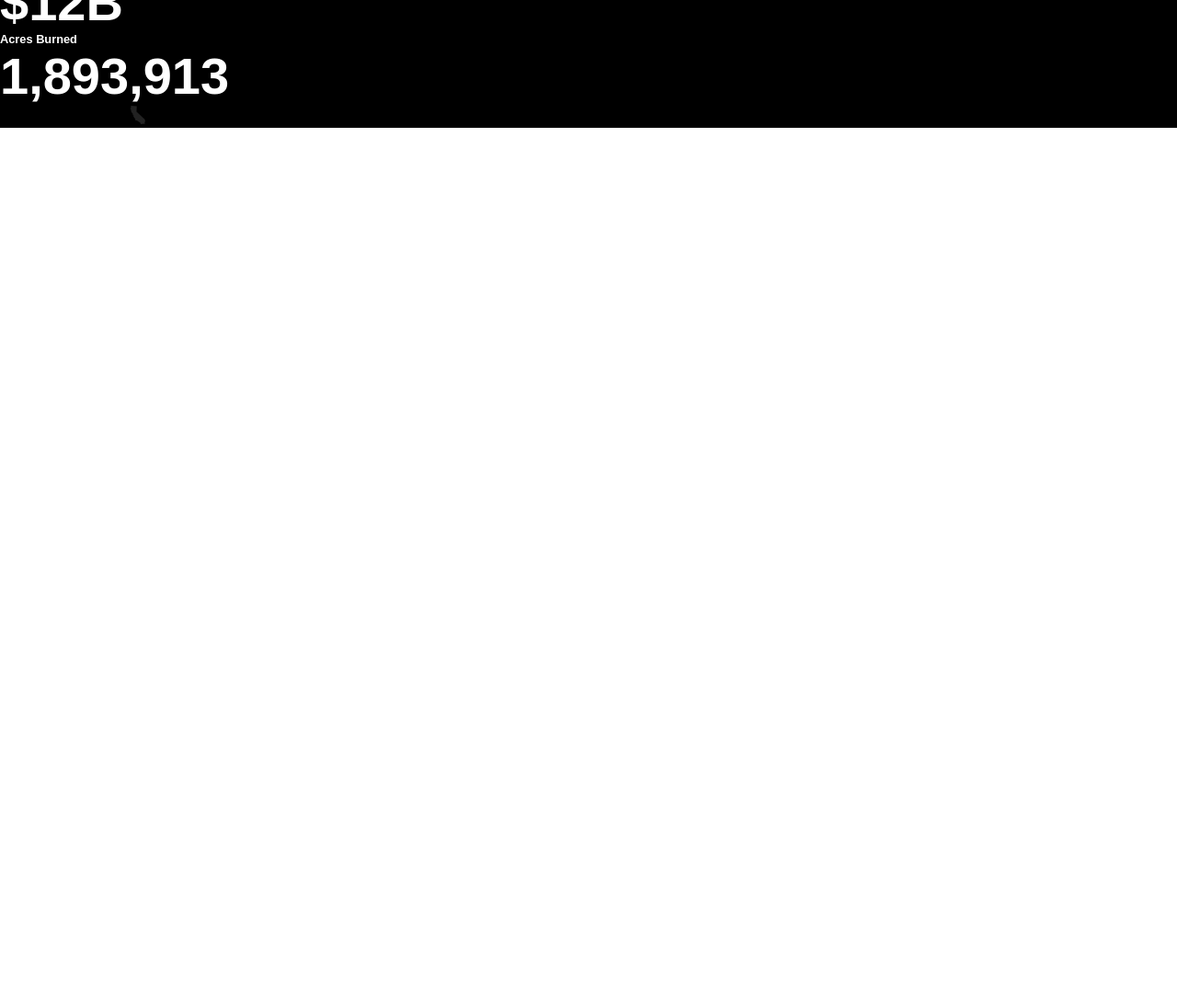
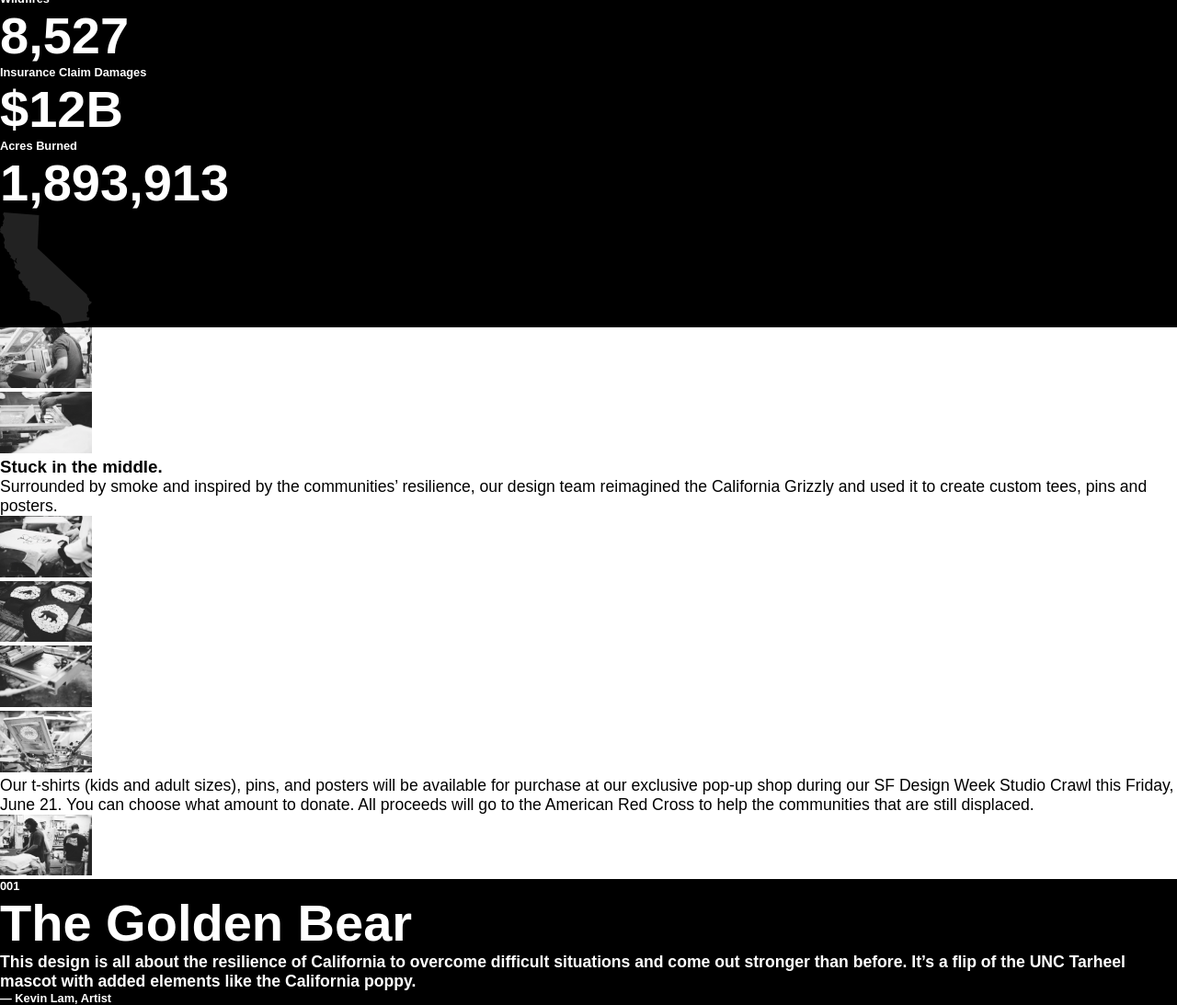
Before and after one commit to aschneiderbuch/28_Tag_Lev3_9_Project_cssrtiefung_california-calling, a plain HTML site: page index.html in a window 1280 px wide. Shown: the part 500-1593 px from the top of the page at 92% size. Before the commit the page ends 800 px from the top, so only its background shows below. Drawn offline with Linux system fonts and the light colour scheme; a web font is replaced by a local one.

Commit message:
BlockschwarzMitTextUnd2Bilder

```diff
--- a/assets/scss/main.scss
+++ b/assets/scss/main.scss
@@ -50,7 +50,7 @@ h2 {
 }
 
 h3 {
-    font-size: clamp(2.5rem, 5vw, 3.5rem);
+    font-size: b;
     color: $farbe_schwarz;
     font-family: schrift_loraNormal, sans-serif;
 }
@@ -112,16 +112,19 @@ dadurch sind die Bilder begrenzt, und responsive durch den Container.
 durch die img width 100% werden die Bilder schön eingepasst und nicht verzerrt  */
 .img_icon___maxWidth {
     max-width: 30px;
+
 }
+
+
 
 .img_bild___maxWidth {
     max-width: 300px;
 }
 
-img{
-    width: 100%;
+
+img {
+     width: 100px;
 }
-
 
 
 
@@ -138,12 +141,11 @@ img{
 .style___backgroundColor_black {
     background-color: $farbe_schwarz;
 }
-    img{
-        height: 20px
-    };
 
 
-
+.img_vertikcal___hight{
+    height: 100px;
+}
 
 
 .button___grundStyle{
--- a/index.html
+++ b/index.html
@@ -24,7 +24,8 @@
 
         <!-- ******************* vertikal Strich ****************** -->
         <article class="img_icon___maxWidth">
-            <img src="./assets/img/line_header_vertikalStrich.svg" alt="vertikaler Trennstrich">
+            <img class="img_vertikcal___hight" src="./assets/img/line_header_vertikalStrich.svg"
+                alt="vertikaler Trennstrich">
         </article>
 
         <!-- ******************** Text Block ************************** -->
@@ -58,7 +59,11 @@
 
     <main>
 
-        <!-- ********************* Block mit Text und $ und Karte ************* -->
+        <!-- ********************* Block schwarz   mit Text und $ und Karte ************* -->
+        <!-- ********************* Block schwarz   mit Text und $ und Karte ************* -->
+        <!-- ********************* Block schwarz   mit Text und $ und Karte ************* -->
+
+
 
         <section class="style___backgroundColor_black">
 
@@ -69,29 +74,30 @@
 
             <!-- *********************** $ und Karte *******************  -->
             <section>
+
                 <!-- *******************+ $ ********************  -->
                 <section>
                     <article>
-                        <h6>Wildfires                        </h6>
+                        <h6>Wildfires </h6>
                         <h2>8,527
                         </h2>
                     </article>
 
                     <article>
-                        <h6>Insurance Claim Damages                        </h6>
+                        <h6>Insurance Claim Damages  </h6>
                         <h2>$12B</h2>
                     </article>
 
                     <article>
                         <h6>Acres Burned</h6>
-                        <h2>1,893,913                        </h2>
+                        <h2>1,893,913 </h2>
                     </article>
-
                 </section>
 
                 <!-- ********************** Karte ****************** -->
                 <section class="img_bild___maxWidth">
-<img src="./assets/img/map_Main_Hintergrund_Umriss_InselKarte.svg" alt="Karte der Insel in grautönen ">
+                    <img src="./assets/img/map_Main_Hintergrund_Umriss_InselKarte.svg"
+                        alt="Karte der Insel in grautönen ">
                 </section>
             </section>
 
@@ -99,6 +105,100 @@
 
 
 
+
+        <!-- ************************ Block weiß   mit   Text    und  7 Bildern ************ -->
+        <!-- ************************ Block weiß   mit   Text    und  7 Bildern ************ -->
+        <!-- ************************ Block weiß   mit   Text    und  7 Bildern ************ -->
+        <section>
+
+            <!-- ************** Bild 1 + 2 *************** -->
+            <section>
+                <article class="img_bild___maxWidth">
+                    <img class="" src="./assets/img/action1_tshirtBedrucken_tshirtSchwarz.jpeg" alt="TShirt bedruckt">
+                </article>
+
+                <article class="img_bild___maxWidth">
+                    <img src="./assets/img/action2_nameAuftragenCopyFlocken.jpeg" alt="auftragen von Flock auf TShirt">
+                </article>
+            </section>
+
+            <!-- ************** Text + Bild 3 *************** -->
+            <section>
+                <article>
+                    <h3>Stuck in the middle.  </h3>
+                    <p>Surrounded by smoke and inspired by the communities’ resilience, our design team reimagined the
+                        California Grizzly and used it to create custom tees, pins and posters.
+                    </p>
+                </article>
+
+                <article class="img_bild___maxWidth">
+                    <img src="./assets/img/action3_fertigeTShirtMitBaereZumBuegeln_tShirtWeiß.jpeg"
+                        alt="TShirt mit Bär">
+                </article>
+            </section>
+
+            <!-- ********************* Bild 4 + 5 ***************** -->
+            <section>
+                <article class="img_bild___maxWidth">
+                    <img src="./assets/img/action4_TShirtSchwaz_MitWeißenBaer.jpeg" alt="TShirt schwarz mit weißem Bär">
+                </article>
+
+                <article class="imb_bild___maxWidth">
+                    <img src="./assets/img/action5_FlockSchabloneMitBaer.jpeg" alt="Flock mit Bär">
+                </article>
+            </section>
+
+            <!-- ******************** Bild 6 + Text **************** -->
+            <section>
+                <article class="img_bild___maxWidth">
+                    <img src="./assets/img/action6_SchablonenKarussell_mitBaer.jpeg" alt="Schablonen Karussell ">
+                </article>
+
+                <article>
+                    <p>Our t-shirts (kids and adult sizes), pins, and posters will be available for purchase at our
+                        exclusive pop-up shop during our SF Design Week Studio Crawl this Friday, June 21. You can
+                        choose what amount to donate. All proceeds will go to the American Red Cross to help the
+                        communities that are still displaced.
+                    </p>
+                </article>
+            </section>
+
+
+            <!-- ******************** Bild 7 Text **************** -->
+            <section>
+                <article class="img_bild___maxWidth">
+                    <img src="./assets/img/action7_MitarbeiterUndChef_weißeTshirtMitBaer.jpeg"
+                        alt="Mitarbeiter in der Arbeitsstätte">
+                </article>
+            </section>
+
+        </section>
+
+
+
+
+        <!-- ************************ Block schwarz mit Text 2 Bilder Bär mit Blume  ************ -->
+        <!-- ************************ Block schwarz mit Text 2 Bilder Bär mit Blume  ************ -->
+        <!-- ************************ Block schwarz mit Text 2 Bilder Bär mit Blume  ************ -->
+
+        <section class="style___backgroundColor_black">
+
+            <!-- *************** Texte **************** -->
+            <section>
+                <article>
+                    <h6>001</h6>
+                    <h2>The Golden Bear </h2>
+                </article>
+
+                <article>
+                    <h4>This design is all about the resilience of California to overcome difficult situations and come
+                        out stronger than before. It’s a flip of the UNC Tarheel mascot with added elements like the
+                        California poppy. </h4>
+                    <h6>— Kevin Lam, Artist </h6>
+                </article>
+            </section>
+
+        </section>
 
 
 
```
Also changed, not shown: assets/css/style.css, 1 other file.
